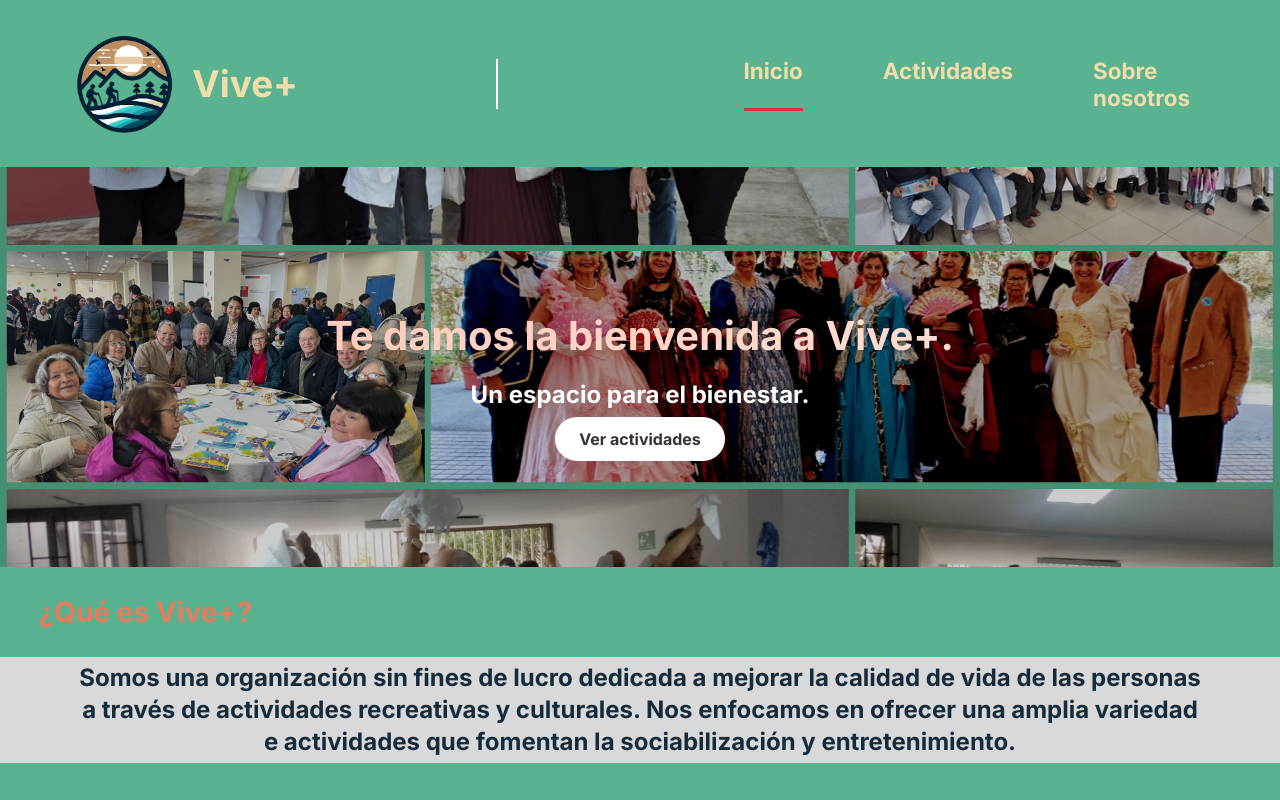
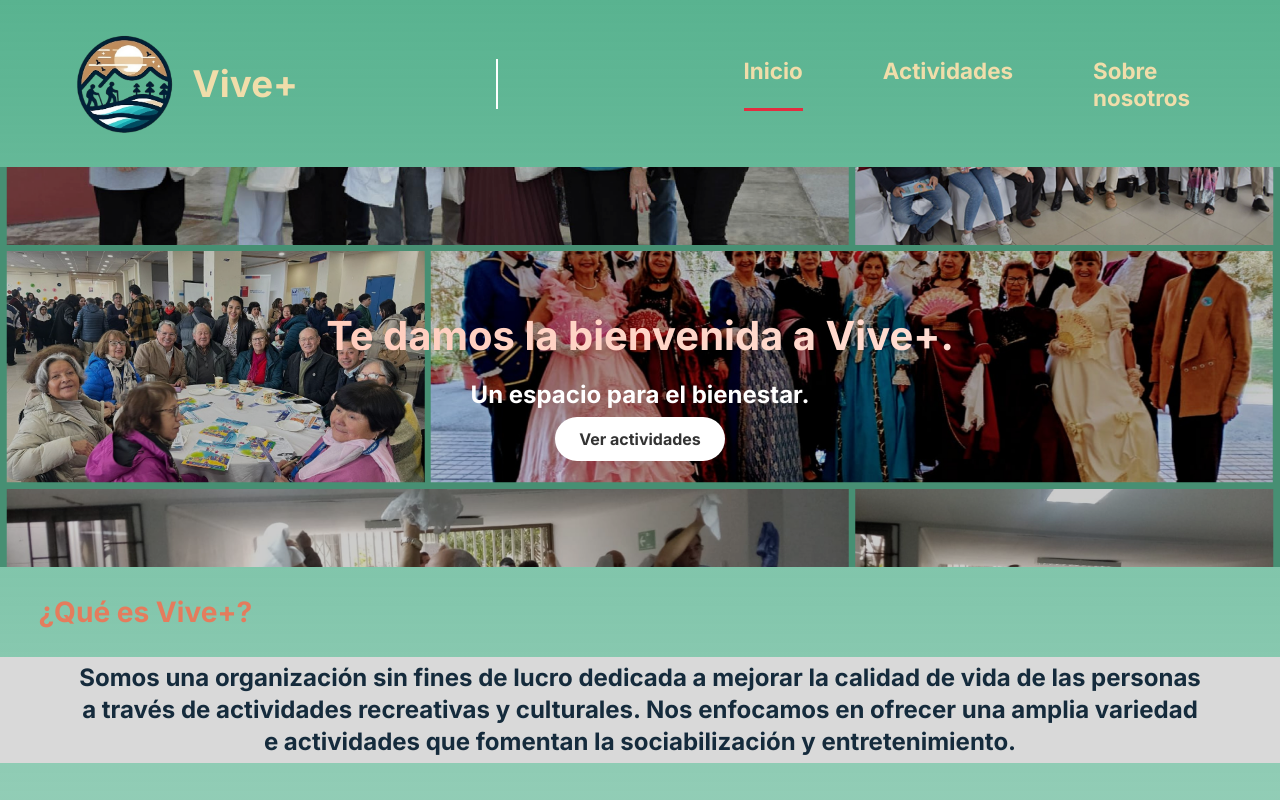
Before and after one commit to Mapacheee/vive-mas, a SvelteKit app: page / in a window 1280 px wide. Shown: the top 800 px of the page. Built offline with nearby package versions, Linux system fonts and the light colour scheme; a web font is replaced by a local one.

Commit message:
fixed background color

```diff
--- a/src/routes/+layout.svelte
+++ b/src/routes/+layout.svelte
@@ -17,7 +17,10 @@
 
 <style>
     :global(body) {
-        background: linear-gradient(90deg, #59B390 100%, rgba(89, 179, 144, 0.44));
+        background: linear-gradient(to bottom,
+        rgba(89, 179, 144, 1) 0%,
+        rgba(89, 179, 144, 0.44) 100%
+        );
         margin: 0;
         font-family: 'Inter', serif;
         display: flex;
```
